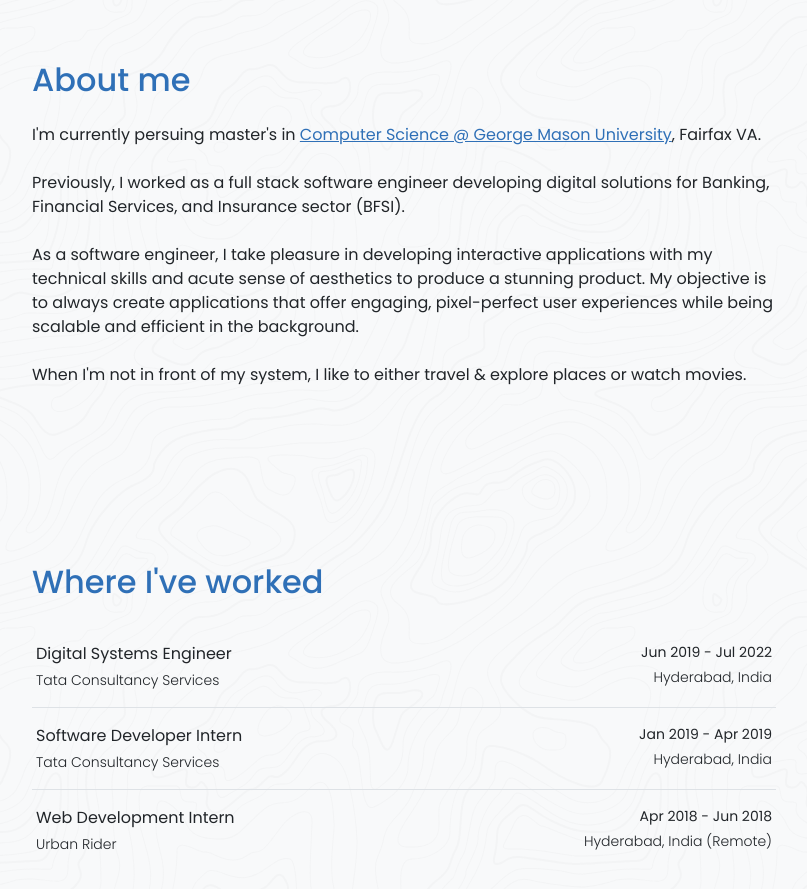
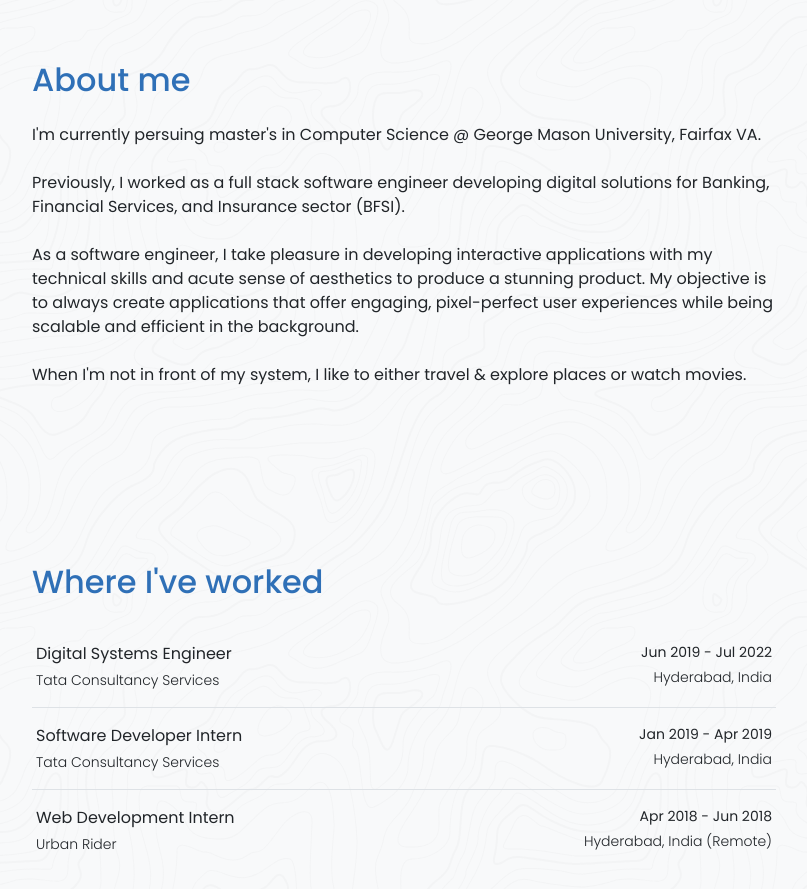
Before and after one commit to SaiAbhinav/SaiAbhinav.github.io, a plain HTML site: page index.html in a window 1280 px wide. Shown: the part 960-1849 px from the top of the page, without its empty margins (236-1043 px from the left). Drawn offline with nearby package versions, Linux system fonts and the light colour scheme.

Commit message:
removed temp link

```diff
--- a/index.html
+++ b/index.html
@@ -132,9 +132,7 @@
                 <div>
                     <!-- Linked to the CS department information page -->
                     <p class="mt-4">I'm currently persuing
-                        master's in
-                        <a href="./department.html" class="text-brand">Computer Science @
-                            George Mason University</a>, Fairfax VA.
+                        master's in Computer Science @ George Mason University, Fairfax VA.
                     </p>
                     <p class="mt-4">Previously, I worked as
                         a full stack software engineer developing digital solutions for Banking, Financial Services, and
```
